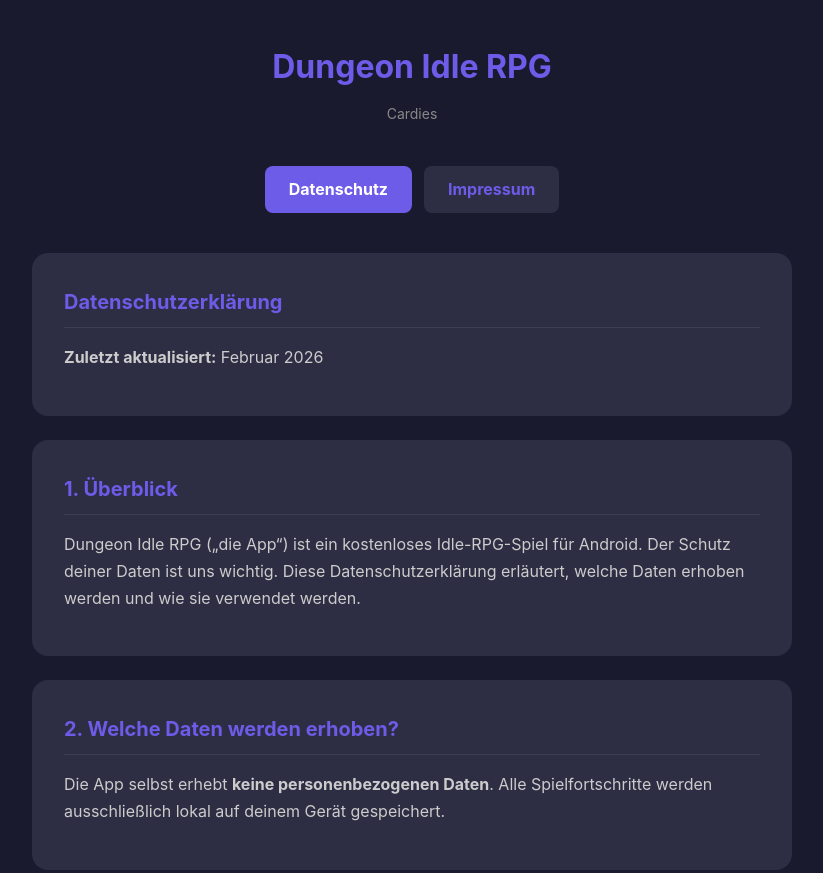
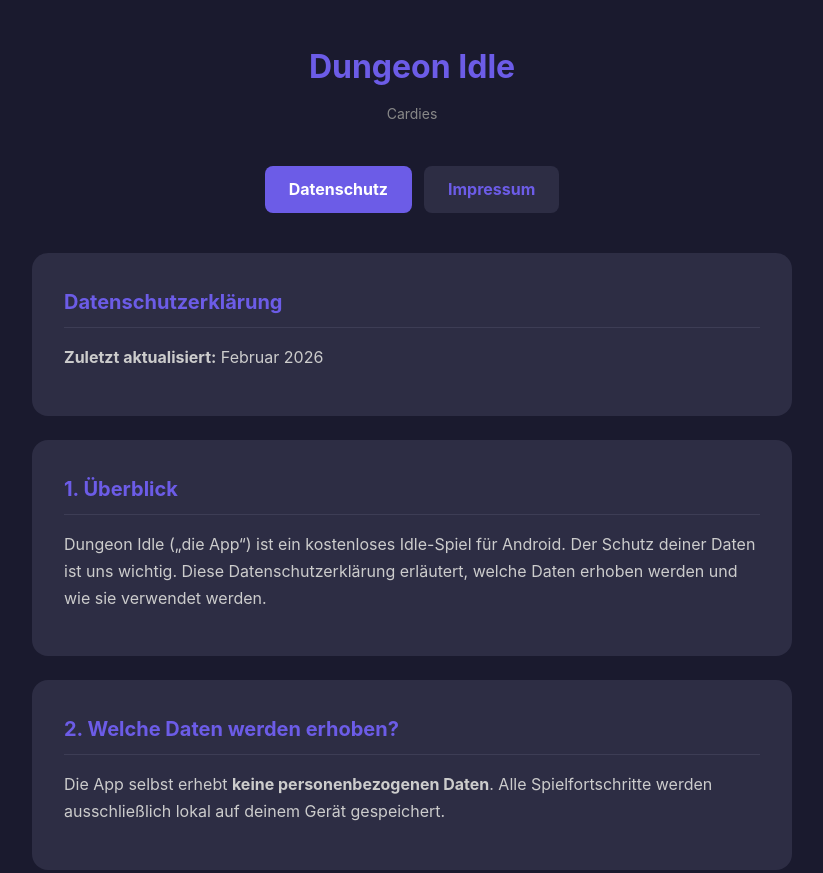
Before and after one commit to timo-studios-app/dungeon-idle-privacy, a plain HTML site: page index.html in a window 1280 px wide. Shown: the top 873 px of the page, without its empty margins (228-1051 px from the left). Drawn offline with Linux system fonts and the light colour scheme.

Commit message:
Update index.html

```diff
--- a/index.html
+++ b/index.html
@@ -29,7 +29,7 @@
 <body>
     <div class="container">
         <div class="header">
-            <h1>Dungeon Idle RPG</h1>
+            <h1>Dungeon Idle</h1>
             <p>Cardies</p>
         </div>
 
@@ -47,7 +47,7 @@
 
             <div class="section">
                 <h2>1. &Uuml;berblick</h2>
-                <p>Dungeon Idle RPG (&bdquo;die App&ldquo;) ist ein kostenloses Idle-RPG-Spiel f&uuml;r Android. Der Schutz deiner Daten ist uns wichtig. Diese Datenschutzerkl&auml;rung erl&auml;utert, welche Daten erhoben werden und wie sie verwendet werden.</p>
+                <p>Dungeon Idle (&bdquo;die App&ldquo;) ist ein kostenloses Idle-Spiel f&uuml;r Android. Der Schutz deiner Daten ist uns wichtig. Diese Datenschutzerkl&auml;rung erl&auml;utert, welche Daten erhoben werden und wie sie verwendet werden.</p>
             </div>
 
             <div class="section">
```
